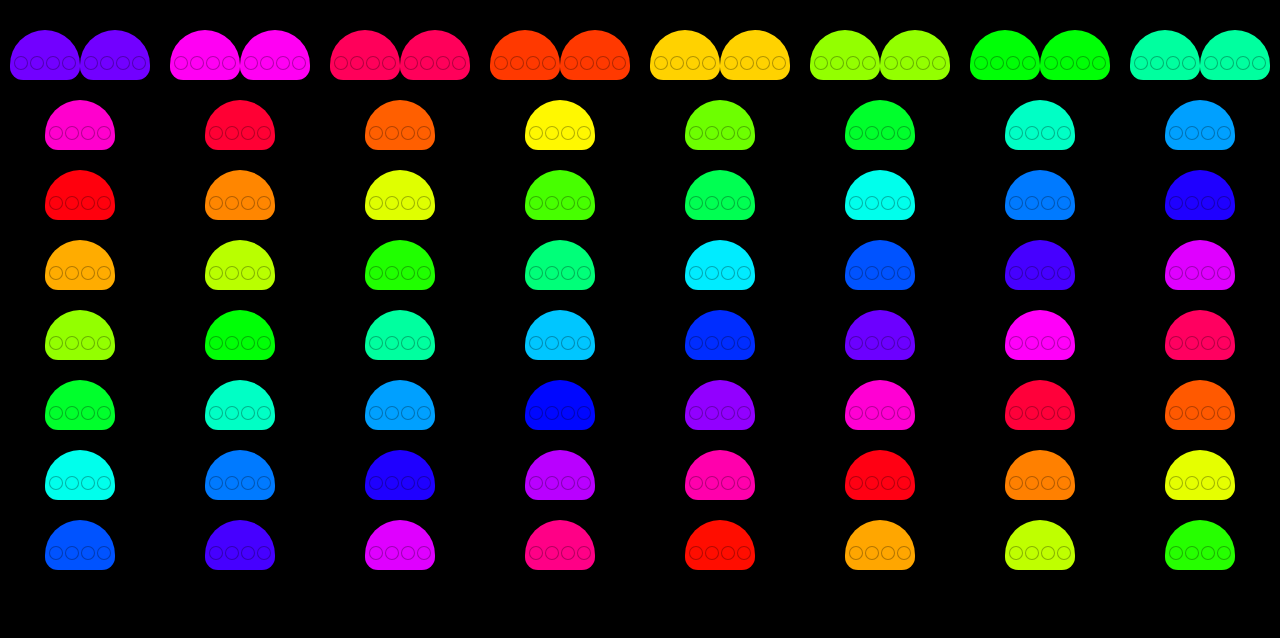
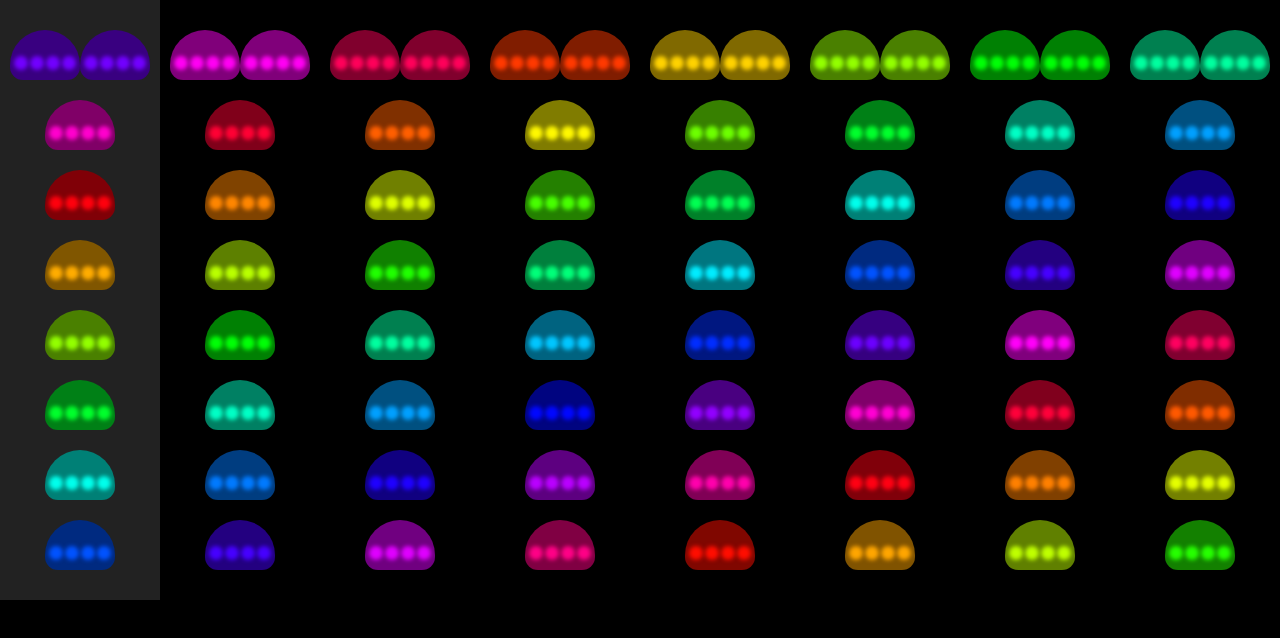
Before and after one commit to AlexJWayne/meter-made-test, a React (Create React App) app: page / in a window 1280 px wide. Shown: the top 638 px of the page. Built offline with nearby package versions, Linux system fonts and the light colour scheme.

Commit message:
Click columns to toggle prximity sensor

```diff
--- a/src/App.js
+++ b/src/App.js
@@ -22,6 +22,7 @@ class App extends Component {
 
     this.state = {
       leds: mapTimes(10, col => mapTimes(90, led => [0, 0, 0])),
+      sensors: mapTimes(10, () => false),
     }
   }
 
@@ -31,11 +32,24 @@ class App extends Component {
     }
   }
 
+  toggleSensor(col) {
+    const sensors = this.state.sensors.map((sensor, i) => (i === col ? !sensor : sensor))
+    this.setState({ sensors })
+    this.pattern.setSensors(sensors)
+  }
+
   render() {
     return (
       <div className="app">
         {this.state.leds.map((leds, i) => {
-          return <Column key={i} leds={leds} />
+          return (
+            <Column
+              key={i}
+              leds={leds}
+              proximity={this.state.sensors[i]}
+              onClick={() => this.toggleSensor(i)}
+            />
+          )
         })}
       </div>
     )
--- a/src/Column.js
+++ b/src/Column.js
@@ -9,7 +9,8 @@ export default class Column extends Component {
 
   render() {
     return (
-      <div className="column">
+      <div className="column" onClick={this.props.onClick}>
+        {this.props.proximity && <div className="proximity-indicator" />}
         <div className="double-meter">
           <Meter leds={this.ledsForMeter(0)} />
           <Meter leds={this.ledsForMeter(1)} />
--- a/src/Meter.js
+++ b/src/Meter.js
@@ -5,9 +5,9 @@ import './index.css'
 export default class Meter extends Component {
   color() {
     const rgb = [
-      this.props.leds.reduce((total, v) => total + v[0], 0) / 4,
-      this.props.leds.reduce((total, v) => total + v[1], 0) / 4,
-      this.props.leds.reduce((total, v) => total + v[2], 0) / 4,
+      this.props.leds.reduce((total, v) => total + v[0], 0) / 4 / 2,
+      this.props.leds.reduce((total, v) => total + v[1], 0) / 4 / 2,
+      this.props.leds.reduce((total, v) => total + v[2], 0) / 4 / 2,
     ]
 
     return `rgb(${rgb.join(',')})`
--- a/src/index.css
+++ b/src/index.css
@@ -26,6 +26,19 @@ body {
   width: 10%;
   padding: 10px;
   text-align: center;
+  cursor: pointer;
+}
+
+.column:hover {
+  background: #222;
+}
+
+.proximity-indicator {
+  width: 10px;
+  height: 10px;
+  margin: 0 auto -10px;
+  background: white;
+  border-radius: 10px;
 }
 
 .double-meter .meter {
@@ -53,6 +66,6 @@ body {
   margin: 26px 1px 0;
 
   border-radius: 16px;
-  border: 1px solid rgba(0, 0, 0, 0.3);
   background: black;
+  filter: blur(2px);
 }
--- a/src/patterns/base.js
+++ b/src/patterns/base.js
@@ -27,6 +27,12 @@ export default class Pattern {
           showAllColumns: () => console.log('showAllColumns'),
         }),
     )
+
+    this.sensors = mapTimes(NUM_COLUMNS, () => false)
+  }
+
+  setSensors(sensors) {
+    this.sensors = sensors
   }
 
   start() {
--- a/src/patterns/rainbow.js
+++ b/src/patterns/rainbow.js
@@ -14,20 +14,30 @@ export default class Rainbow extends Base {
   }
 
   async loop() {
+    // Advance hue for this next frame.
     this.hue -= 2
 
     for (let col = 0; col < NUM_COLUMNS; col++) {
+      // Shift the hife column to column
       const colHue = (255 * col) / NUM_COLUMNS
 
+      // Make the colors whiter if the sensor is triggered.
+      const sat = this.sensors[col] ? 64 : 255
+
       for (let i = 0; i < NUM_METERS_PER_COLUMN - 1; i++) {
+        // Shift the hife meter to meter
         const meterHue = (255 * i) / (NUM_METERS_PER_COLUMN - 1)
+
+        // Get final hue.
         const hue = this.hue + colHue + meterHue
 
         // Match the double meter leds.
         if (i == 0) {
-          this.columns[col].SetMeterToHSV(i, hue, 255, 255)
+          this.columns[col].SetMeterToHSV(i, hue, sat, 255)
         }
-        this.columns[col].SetMeterToHSV(i + 1, hue, 255, 255)
+
+        // Set all other meters.
+        this.columns[col].SetMeterToHSV(i + 1, hue, sat, 255)
       }
     }
 
```
Also changed, not shown: src/patterns/cylon.js (+7 -1 lines).
